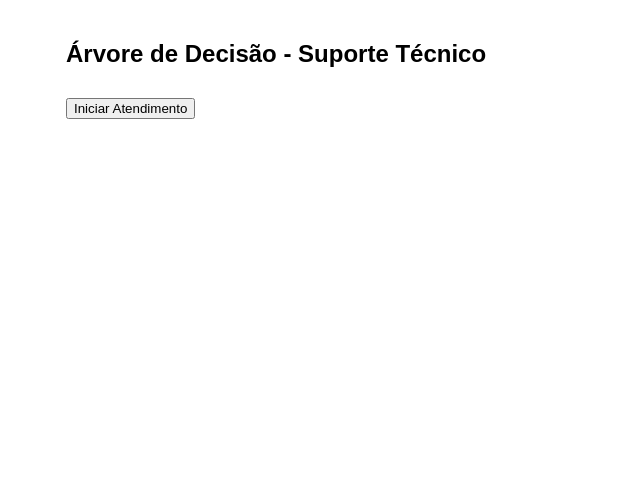
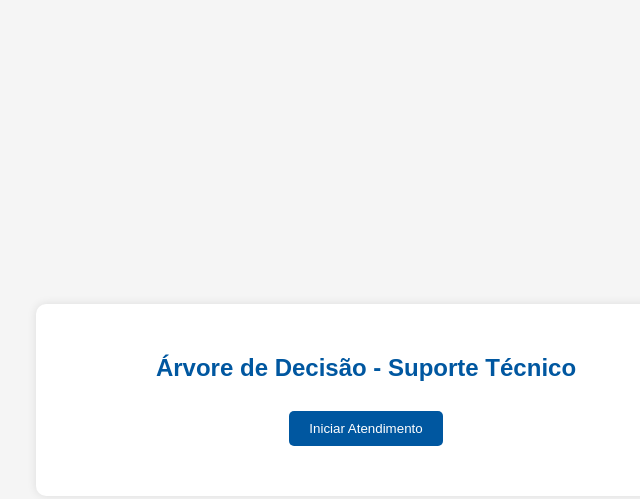
Before and after one commit to BrendoSylva/Senhas-de-Roteadores-BJ, a plain HTML site: page index.html in a window 1280 px wide. Shown: the whole page, without its empty margins (274-914 px from the left). Drawn offline with Linux system fonts and the light colour scheme.

Commit message:
Add files via upload

```diff
--- a/index.html
+++ b/index.html
@@ -4,24 +4,68 @@
   <meta charset="UTF-8">
   <title>Árvore de Decisão - Suporte Técnico</title>
   <style>
-    body { font-family: Arial, sans-serif; padding: 20px; max-width: 600px; margin: auto; }
-    .hidden { display: none; }
-    button { margin-top: 10px; }
+    body {
+      font-family: Arial, sans-serif;
+      background-color: #F5F5F5;
+      color: #333333;
+      margin: 0;
+      padding: 0;
+      display: flex;
+      justify-content: center;
+      align-items: center;
+      min-height: 100vh;
+    }
+
+    .container {
+      background-color: #FFFFFF;
+      padding: 30px;
+      border-radius: 10px;
+      box-shadow: 0 0 10px rgba(0, 0, 0, 0.1);
+      max-width: 600px;
+      width: 100%;
+      text-align: center;
+    }
+
+    h2 {
+      color: #0057A0;
+    }
+
+    button {
+      background-color: #0057A0;
+      color: #FFFFFF;
+      border: none;
+      padding: 10px 20px;
+      margin: 10px 5px 0 5px;
+      border-radius: 5px;
+      cursor: pointer;
+      transition: background-color 0.3s;
+    }
+
+    button:hover {
+      background-color: #00AEEF;
+    }
+
+    #resultado {
+      margin-top: 20px;
+      font-weight: bold;
+      color: #0057A0;
+    }
   </style>
 </head>
 <body>
-
-  <h2>Árvore de Decisão - Suporte Técnico</h2>
-  <div id="perguntas"></div>
-  <button onclick="iniciar()">Iniciar Atendimento</button>
-  <p id="resultado"></p>
+  <div class="container">
+    <h2>Árvore de Decisão - Suporte Técnico</h2>
+    <div id="perguntas"></div>
+    <button onclick="iniciar()">Iniciar Atendimento</button>
+    <p id="resultado"></p>
+  </div>
 
   <script>
     const perguntas = [
       { texto: "Cliente reincidente em reclamar de sua conexão?", tipo: "simnao", decisao: "sim" },
       { texto: "Sinal RX e TX entre -10 e -27 dentro do padrão?", tipo: "simnao", decisao: "não" },
       { texto: "Muitos logs de desconexões?", tipo: "simnao", decisao: "sim" },
-      { texto: "Equipamento do cliente está na Anlix?", tipo: "simnao", decisao: "não", extra: "Qual é o equipamento?" },
+      { texto: "Equipamento do cliente está na Anlix?", tipo: "simnao", decisao: "não", equipamento: true },
       { texto: "Como está a qualidade do Wi-Fi?", tipo: "opcoes", opcoes: ["boa", "media", "ruim"] },
       { texto: "Fez o teste de latência e perda? Houve alguma falha?", tipo: "simnao", decisao: "sim" },
       { texto: "Teste de velocidade próximo do contrato do cliente?", tipo: "simnao", decisao: "não" }
@@ -68,17 +112,33 @@
         return;
       }
 
-      if (p.extra && resposta === "não") {
-        const input = prompt(p.extra);
-        if (input) {
-          console.log("Equipamento informado:", input);
-        }
+      // Se for a pergunta da Anlix e a resposta for "não", mostra os equipamentos e pausa
+      if (p.equipamento && resposta === "não") {
+        container.innerHTML = `<p>Qual é o equipamento?</p>`;
+        const equipamentos = ["Nokia", "Maxprint", "D-link", "TP-link", "Mercusys"];
+        equipamentos.forEach(eq => {
+          container.innerHTML += `<button onclick="responderEquipamento('${eq}')">${eq}</button>`;
+        });
+        return;
+      }
+
+      indice++;
+      fazerPergunta();
+    }
+
+    function responderEquipamento(nome) {
+      console.log("Equipamento selecionado:", nome);
+
+      const equipamentosCriticos = ["Maxprint", "Mercusys"];
+      if (equipamentosCriticos.includes(nome)) {
+        resultado.textContent = `Equipamento ${nome} com histórico de problemas. Encaminhar ao N2.`;
+        container.innerHTML = "";
+        return;
       }
 
       indice++;
       fazerPergunta();
     }
   </script>
-
 </body>
 </html>
```
